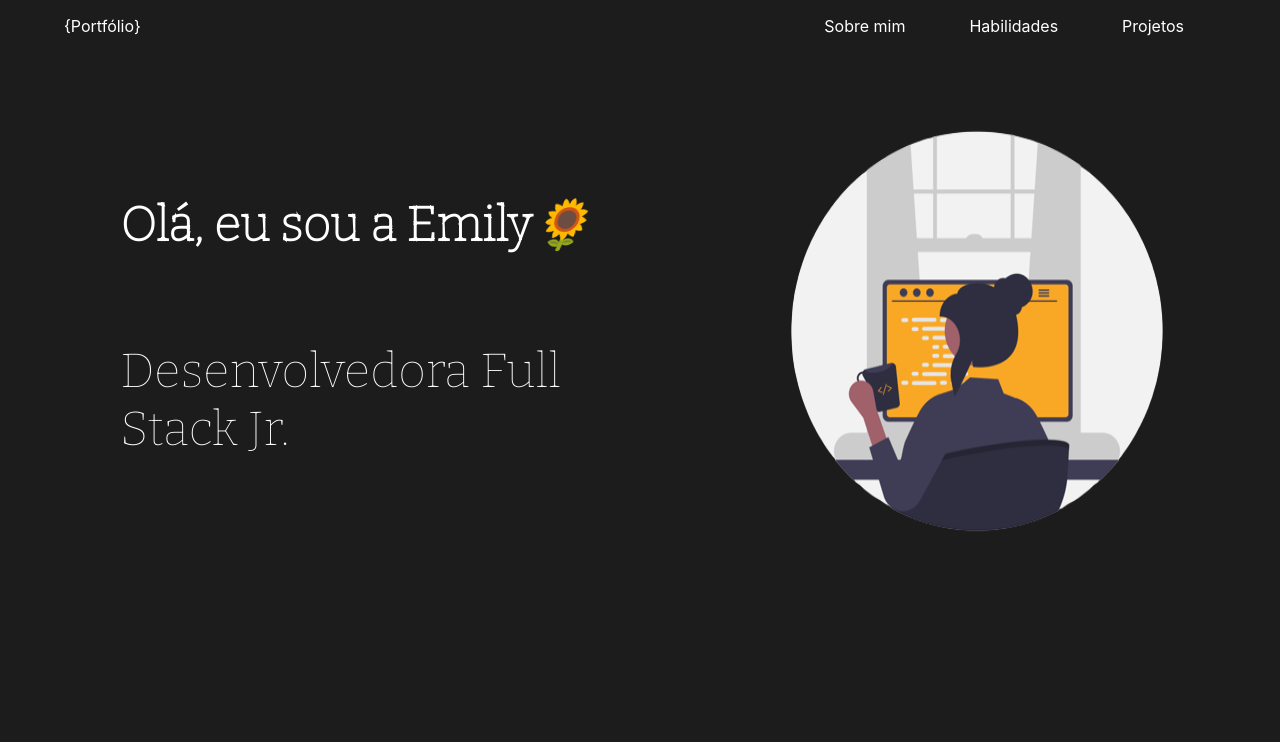
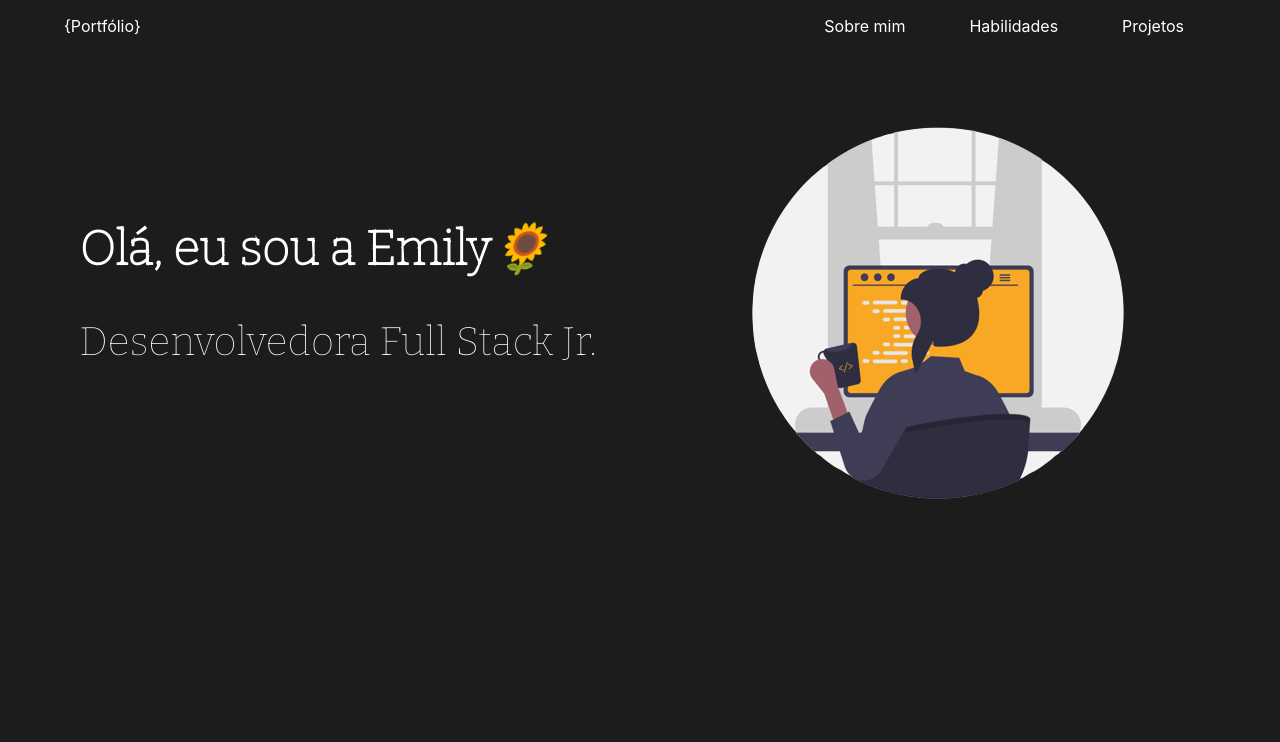
Before and after one commit to EmilyNilsen/EmilyNIlsen.github.io, a React (Create React App) app: page / in a window 1280 px wide. Shown: the top 742 px of the page. Built offline with nearby package versions, Linux system fonts and the light colour scheme.

Commit message:
organizando posicao dos elementos na home

```diff
--- a/src/App.css
+++ b/src/App.css
@@ -57,13 +57,17 @@ html, body {
 .container-text {
   display: flex;
   flex-direction: column;
-  justify-content: space-between;
-  margin: 5rem;
+  justify-content: center;
+  font-family: 'Bitter', serif;
+}
+
+.title-home {
+  font-size: 3rem;
+  margin: 0;
 }
 
 .text-home {
-  font-family: 'Bitter', serif;
-  font-size: 3rem;
+  font-size: 2.5rem;
 }
 
 .container-about {
--- a/src/Pages/Home.jsx
+++ b/src/Pages/Home.jsx
@@ -13,7 +13,7 @@ export default function Home() {
       <Header />
       <div id='home' className='container-home'>
         <div className='container-text'>
-          <h2 className='text-home'>Olá, eu sou a Emily<i>🌻</i></h2>
+          <h3 className='title-home'>Olá, eu sou a Emily<i>🌻</i></h3>
           <p className='text-home'>Desenvolvedora Full Stack Jr.</p>
         </div>
         <img alt='imagem' src={image} />
```
